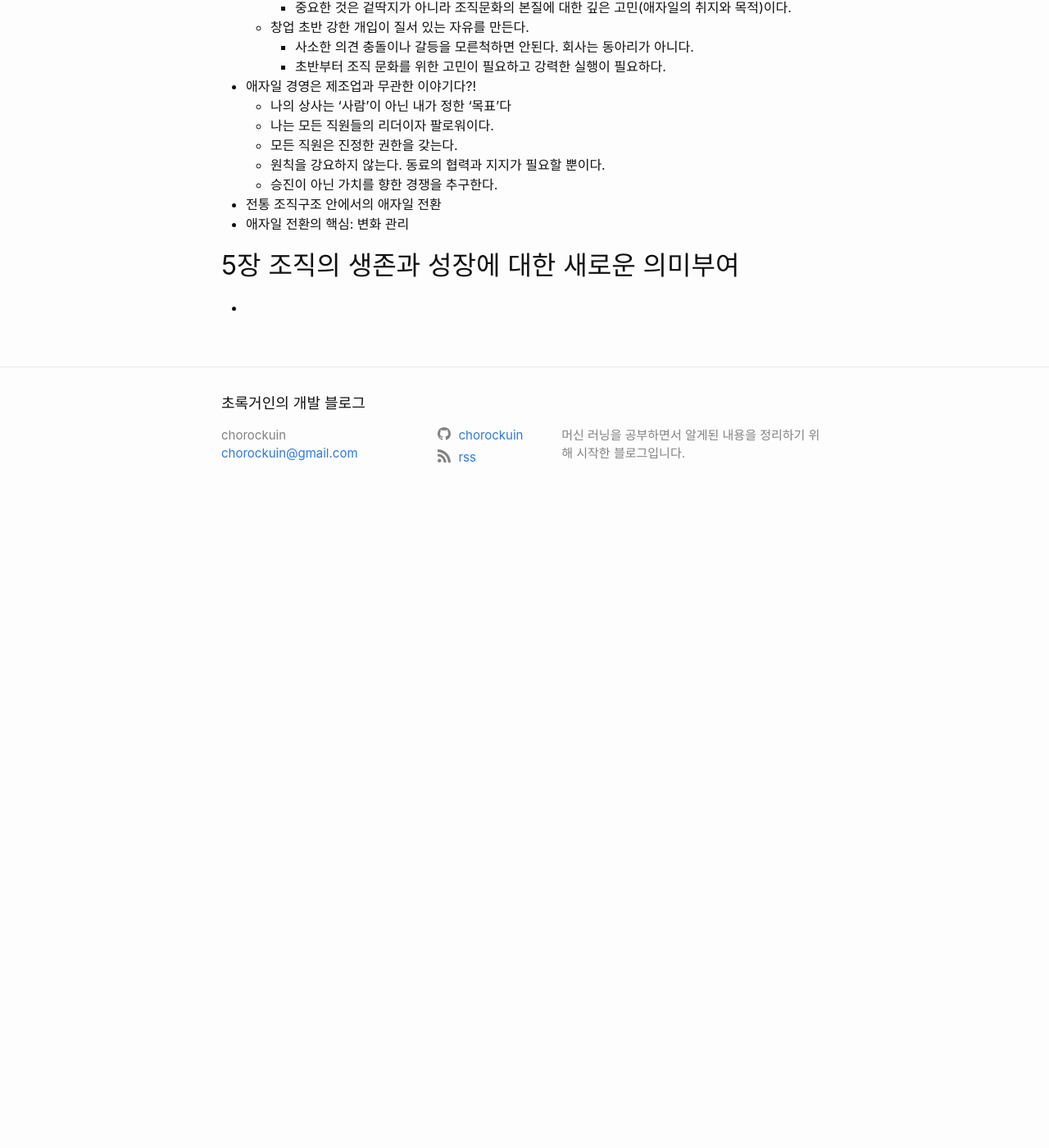
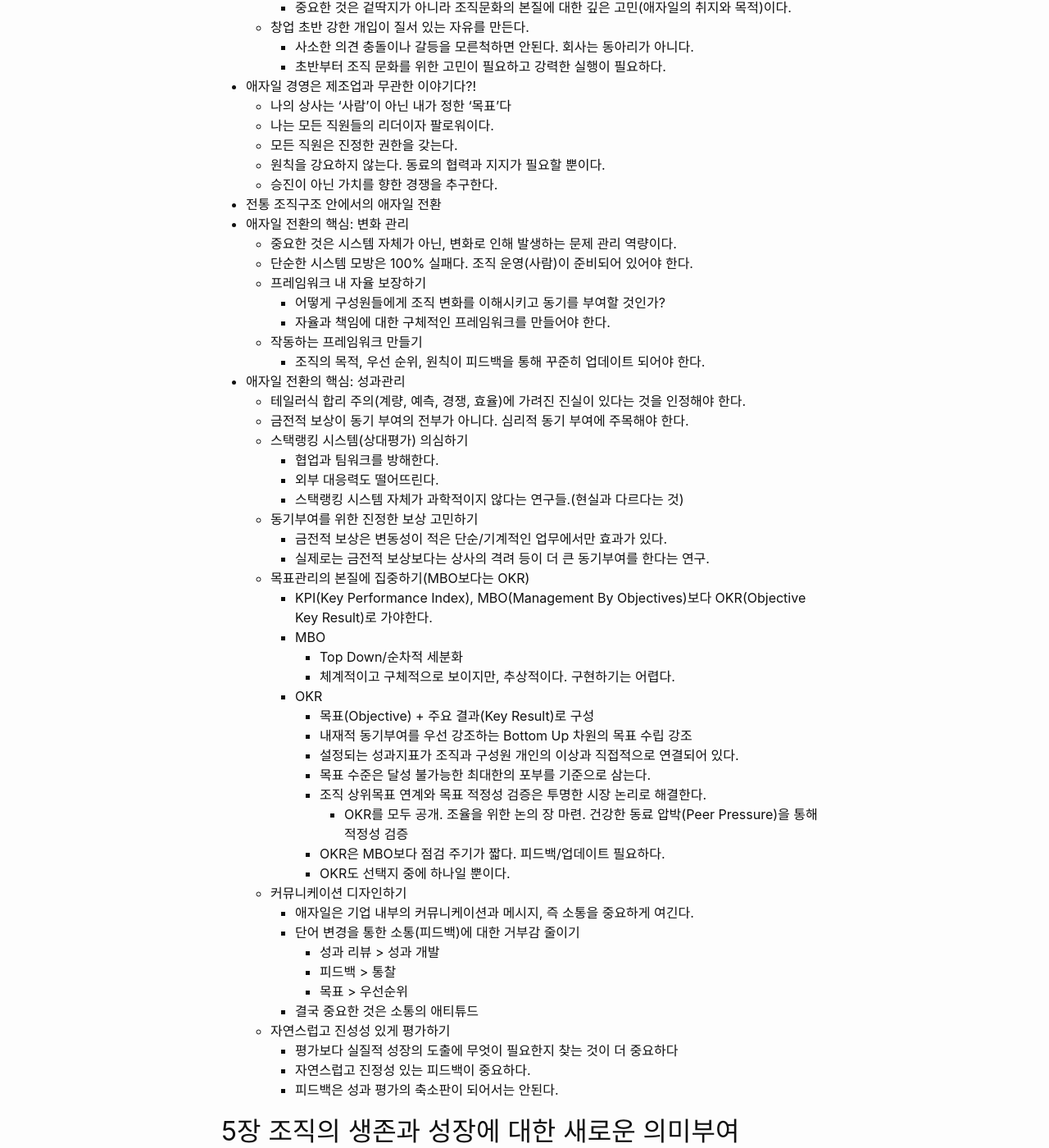
Before and after one commit to chorockuin/chorockuin.github.io, a Jekyll site: the page built from _posts/2020-10-11-naked_agile.md, in a window 1280 px wide and 1400 px high, scrolled down 3059 px. Shown: the whole window at 82% size. Built offline with Jekyll 4.4.1, drawn with Linux system fonts in a browser that asks for light colours; before the commit the page ends 3689 px from its top, so only the background shows below that.

Commit message:
Update 2020-10-11-naked_agile.md
ㅇㅇ

```diff
--- a/_posts/2020-10-11-naked_agile.md
+++ b/_posts/2020-10-11-naked_agile.md
@@ -140,6 +140,48 @@ Dave Thomas
   - 승진이 아닌 가치를 향한 경쟁을 추구한다.
 - 전통 조직구조 안에서의 애자일 전환
 - 애자일 전환의 핵심: 변화 관리
+  - 중요한 것은 시스템 자체가 아닌, 변화로 인해 발생하는 문제 관리 역량이다.
+  - 단순한 시스템 모방은 100% 실패다. 조직 운영(사람)이 준비되어 있어야 한다.
+  - 프레임워크 내 자율 보장하기
+    - 어떻게 구성원들에게 조직 변화를 이해시키고 동기를 부여할 것인가?
+    - 자율과 책임에 대한 구체적인 프레임워크를 만들어야 한다.
+  - 작동하는 프레임워크 만들기
+    - 조직의 목적, 우선 순위, 원칙이 피드백을 통해 꾸준히 업데이트 되어야 한다.
+- 애자일 전환의 핵심: 성과관리
+  - 테일러식 합리 주의(계량, 예측, 경쟁, 효율)에 가려진 진실이 있다는 것을 인정해야 한다.
+  - 금전적 보상이 동기 부여의 전부가 아니다. 심리적 동기 부여에 주목해야 한다.
+  - 스택랭킹 시스템(상대평가) 의심하기
+    - 협업과 팀워크를 방해한다.
+    - 외부 대응력도 떨어뜨린다.
+    - 스택랭킹 시스템 자체가 과학적이지 않다는 연구들.(현실과 다르다는 것)
+  - 동기부여를 위한 진정한 보상 고민하기
+    - 금전적 보상은 변동성이 적은 단순/기계적인 업무에서만 효과가 있다.
+    - 실제로는 금전적 보상보다는 상사의 격려 등이 더 큰 동기부여를 한다는 연구.
+  - 목표관리의 본질에 집중하기(MBO보다는 OKR)
+    - KPI(Key Performance Index), MBO(Management By Objectives)보다 OKR(Objective Key Result)로 가야한다.
+    - MBO
+      - Top Down/순차적 세분화
+      - 체계적이고 구체적으로 보이지만, 추상적이다. 구현하기는 어렵다.
+    - OKR
+      - 목표(Objective) + 주요 결과(Key Result)로 구성
+      - 내재적 동기부여를 우선 강조하는 Bottom Up 차원의 목표 수립 강조
+      - 설정되는 성과지표가 조직과 구성원 개인의 이상과 직접적으로 연결되어 있다.
+      - 목표 수준은 달성 불가능한 최대한의 포부를 기준으로 삼는다.
+      - 조직 상위목표 연계와 목표 적정성 검증은 투명한 시장 논리로 해결한다.
+        - OKR를 모두 공개. 조율을 위한 논의 장 마련. 건강한 동료 압박(Peer Pressure)을 통해 적정성 검증
+      - OKR은 MBO보다 점검 주기가 짧다. 피드백/업데이트 필요하다.
+      - OKR도 선택지 중에 하나일 뿐이다.
+  - 커뮤니케이션 디자인하기
+    - 애자일은 기업 내부의 커뮤니케이션과 메시지, 즉 소통을 중요하게 여긴다.
+    - 단어 변경을 통한 소통(피드백)에 대한 거부감 줄이기
+      - 성과 리뷰 > 성과 개발
+      - 피드백 > 통찰
+      - 목표 > 우선순위
+    - 결국 중요한 것은 소통의 애티튜드
+  - 자연스럽고 진성성 있게 평가하기
+    - 평가보다 실질적 성장의 도출에 무엇이 필요한지 찾는 것이 더 중요하다
+    - 자연스럽고 진정성 있는 피드백이 중요하다.
+    - 피드백은 성과 평가의 축소판이 되어서는 안된다.
 
 ## 5장 조직의 생존과 성장에 대한 새로운 의미부여
 
```
